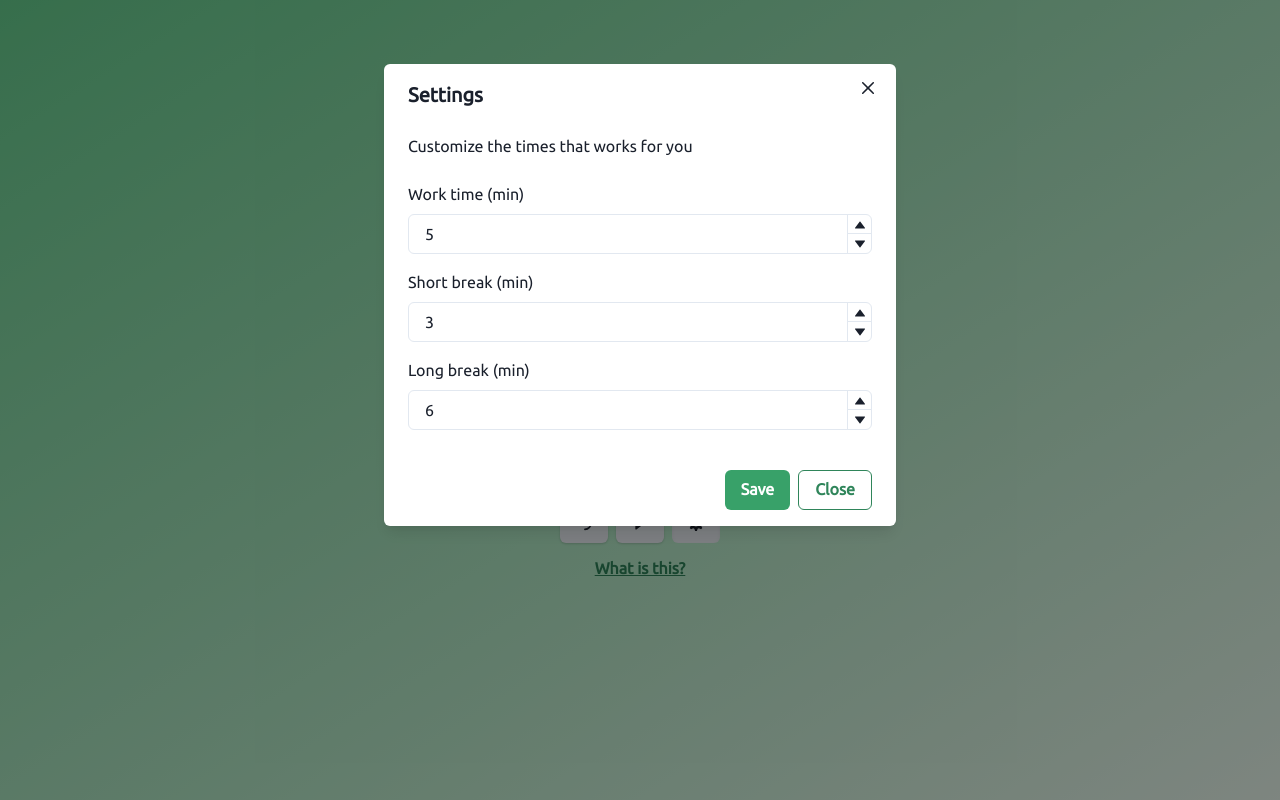
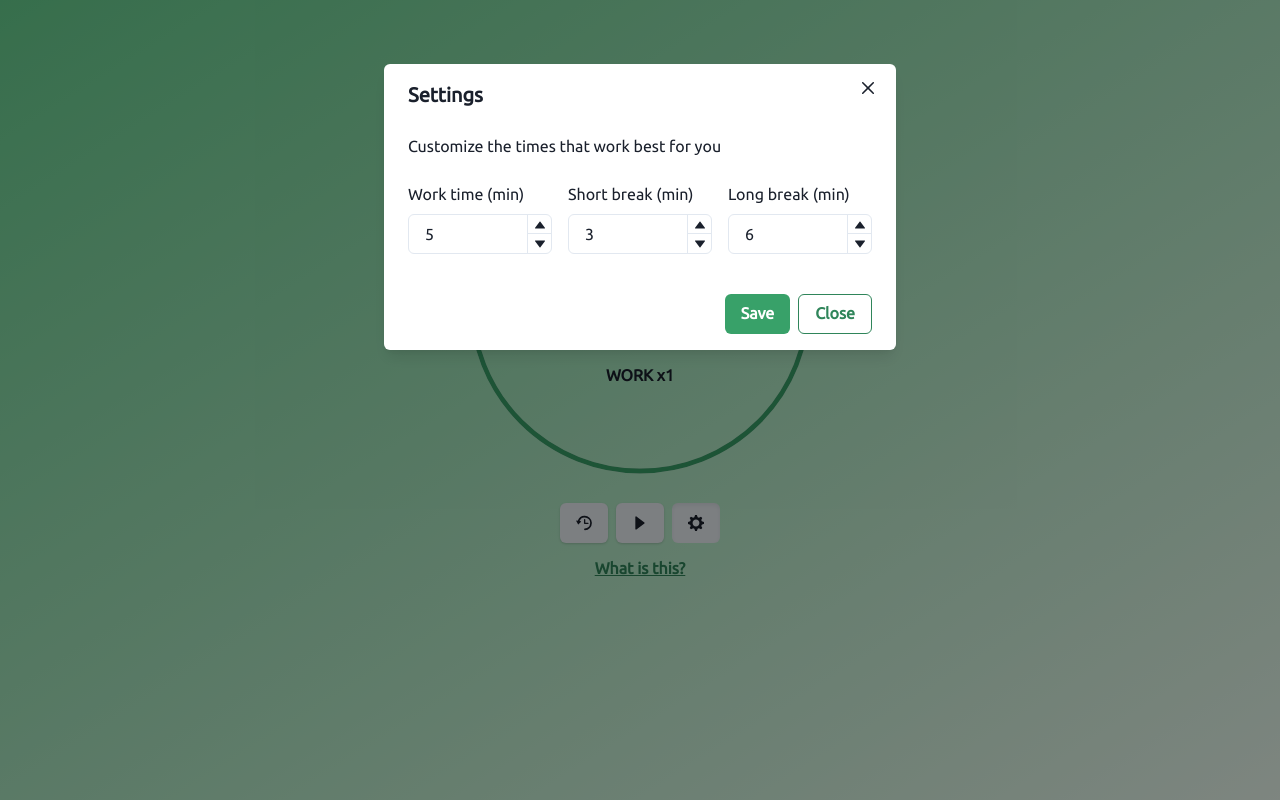
Before and after one commit to awexli/pomodoro, a React (Create React App) app in the folder pomodoro-react/: page / in a window 1280 px wide. Both pictures are taken after a click on the button 696 px from the left and 523 px from the top of the page. Built offline with nearby package versions, Linux system fonts and the light colour scheme.

Commit message:
redesign settings

```diff
--- a/pomodoro-react/src/App.tsx
+++ b/pomodoro-react/src/App.tsx
@@ -302,9 +302,9 @@ function App() {
         }
         body={
           <Flex justifyContent="center" flexDirection="column">
-            <p>Customize the times that works for you</p>
+            <p>Customize the times that work best for you</p>
             <br />
-            <>
+            <Flex columnGap="1rem">
               {TimeInput(pomo, (_, time) => {
                 setPomo({ ...pomo, time });
               })}
@@ -314,7 +314,7 @@ function App() {
               {TimeInput(long, (_, time) => {
                 setLong({ ...long, time });
               })}
-            </>
+            </Flex>
           </Flex>
         }
       />
```
